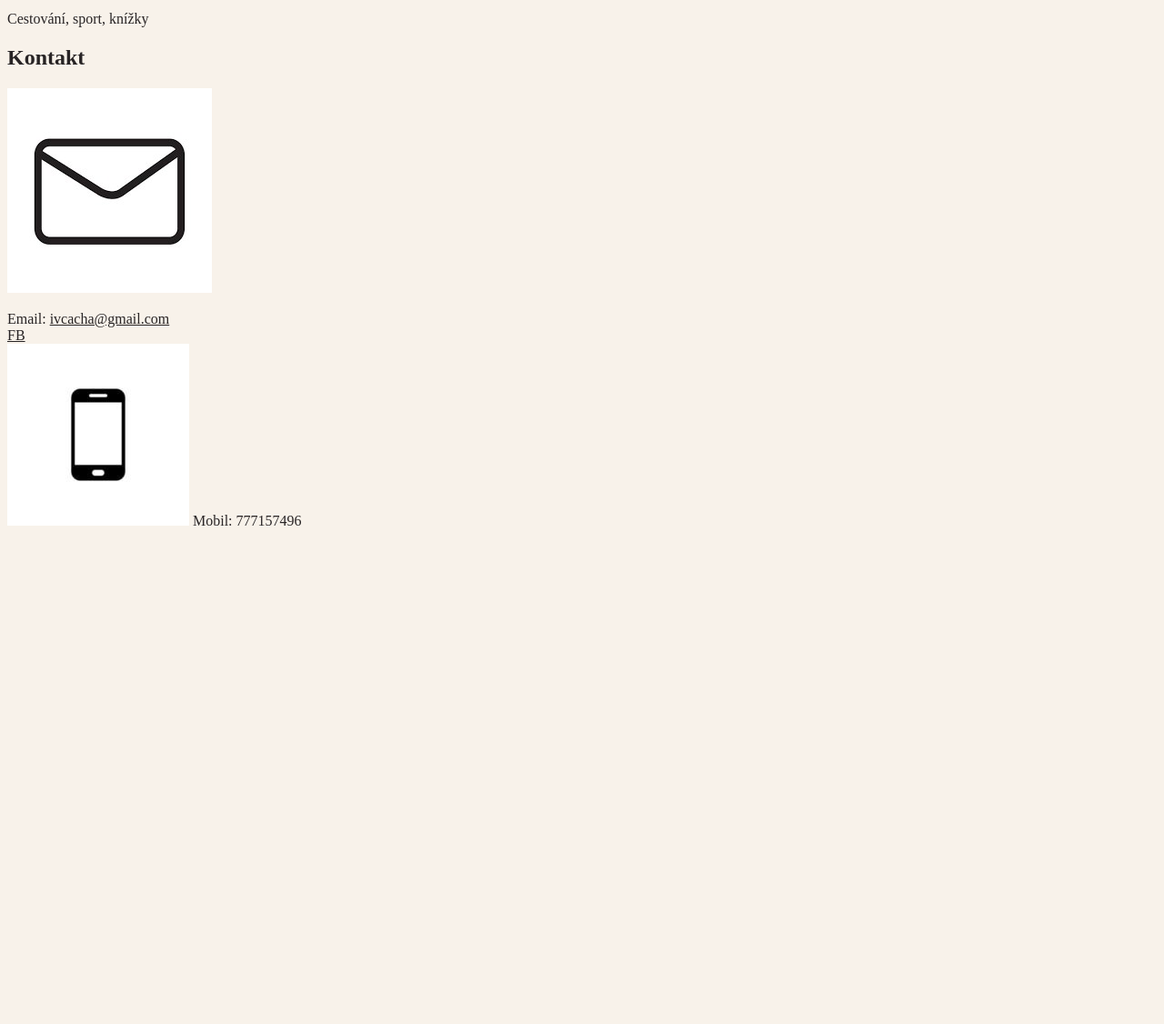
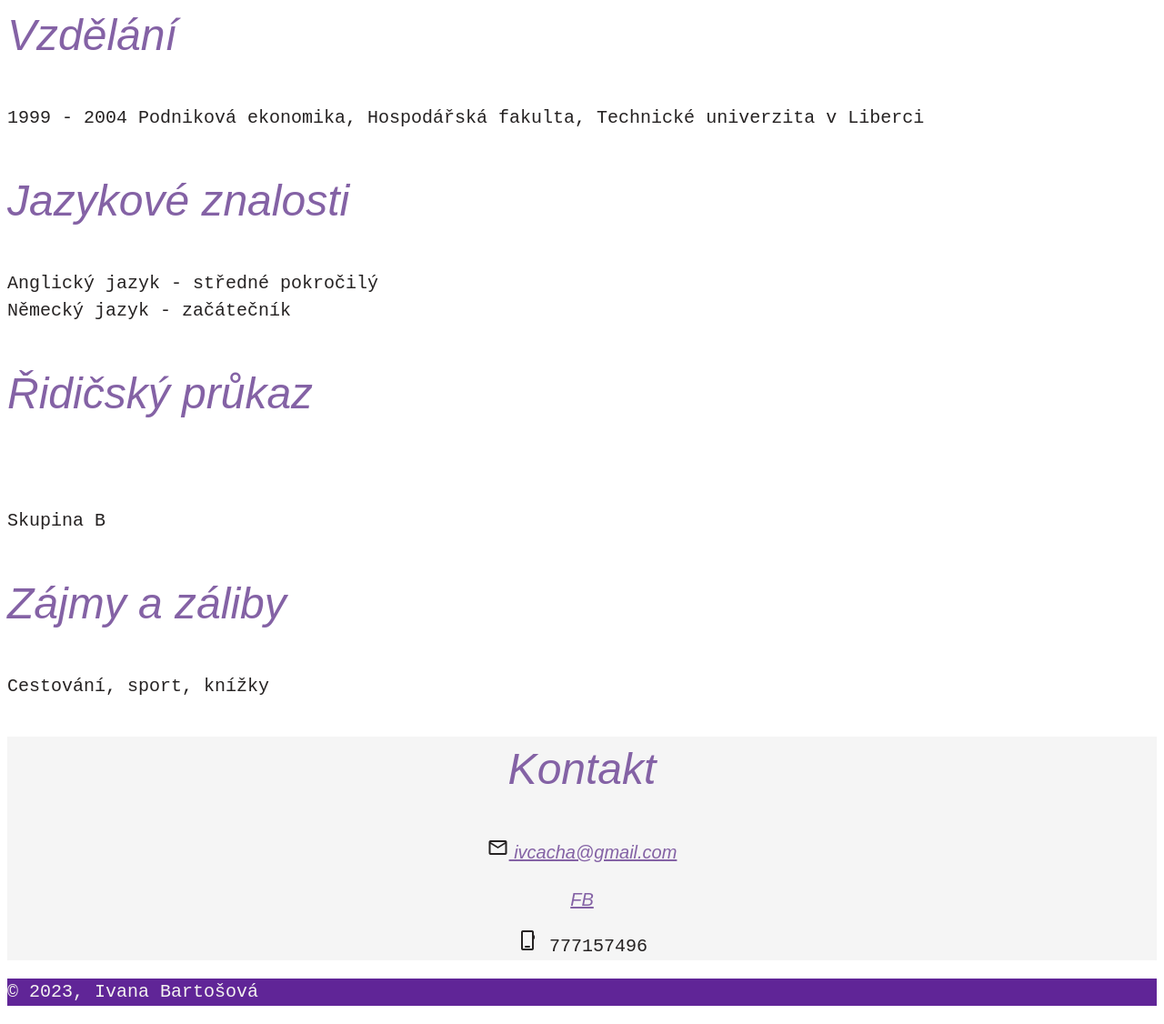
Before and after one commit to Bartiv/zivotopis, a plain HTML site: page index.html in a window 1280 px wide. Shown: the part 1069-2195 px from the top of the page at 91% size. Before the commit the page ends 1667 px from the top, so only its background shows below. Drawn offline with nearby package versions, Linux system fonts and the light colour scheme; a web font is replaced by a local one.

Commit message:
dopsani html, stylovani, nove foto

```diff
--- a/index.html
+++ b/index.html
@@ -4,18 +4,30 @@
     <meta charset="UTF-8">
     <meta name="viewport" content="width=device-width, initial-scale=1.0">
     <title>Ivana Bartošová</title>
+    <link rel="preconnect" href="https://fonts.googleapis.com">
+    <link rel="preconnect" href="https://fonts.gstatic.com" crossorigin>
+    <link href="https://fonts.googleapis.com/css2?family=Victor+Mono:wght@500;700&display=swap" rel="stylesheet">
+    <link rel="stylesheet" href="https://fonts.googleapis.com/css2?family=Material+Symbols+Outlined:opsz,wght,FILL,GRAD@20..48,100..700,0..1,-50..200" />
+    <link rel="stylesheet" href="https://fonts.googleapis.com/css2?family=Material+Symbols+Outlined:opsz,wght,FILL,GRAD@20..48,100..700,0..1,-50..200" />
+
+
+
+
    <link rel="stylesheet" href="style.css">
 
 </head>
 <body>
     <!--tohle je hlavička stránky-->
+<header class="hlavicka">
         <h1>Ivana Bartošová</h1>
+<img class="foto-portret" src="obrazky/obrazek portret.jpg" alt="foto Ivany">
+</header>
 
-    <img src="obrazky/obrazek portret.jpg" alt="foto Ivany">
     <!-- Co mne vystihuje . . .
     Work smarter not harder -->
 
     <!-- sekce pracovní zkušenosti-->
+<section class="pracovni-zkusenosti">
         <h2>Pracovní zkušenosti</h2>
         <table>
             <tr>
@@ -46,38 +58,55 @@
                 <td>3/2005 - 10/2006</td>
                 <td> Asistentka projektového týmu ve společnosti PPD Czech Republic</td>
             </tr>
-
         </table>
+</section>
 
     <!-- sekce vzdělání-->
+<section class="vzdelani">
     <h2>Vzdělání</h2>
     <p>1999 - 2004 Podniková ekonomika, Hospodářská fakulta, Technické univerzita v Liberci</p>
+</section>
 
     <!-- sekce jazykové znalosti-->
+<section class="jazykove-znalosti">
         <h2>Jazykové znalosti</h2>
         <p> Anglický jazyk - středné pokročilý<br>
             Německý jazyk - začátečník<br>
         </p>
+</section>
 
     <!-- sekce řidičský průkaz-->
+<section class="ridicsky-prukaz">
         <h2>Řidičský průkaz</h2><br>
         <p>Skupina B</p>
+</section>
 
     <!--sekce zájmy a záliby-->
+<section class="zajmy">
         <h2>Zájmy a záliby</h2>
         <p>Cestování, sport, knížky</p>
+</section>
 
     <!-- sekce kontakt-->
+    <section class="kontakt">
             <h2>Kontakt</h2>
-    <img src="obrazky/obrazek mail.jpg" alt="ikona emailu">
-    <p> Email: <a href="mailto:ivcacha@gmail.com">ivcacha@gmail.com</a><br>
-        <a href="https://www.facebook.com">FB</a><br>
-        <img src="obrazky/obrazek mobil.jpg" alt="ikona mobilu">
-        Mobil: 777157496
+            <p><span class="material-symbols-outlined">
+                mail
+                </span><a href="mailto:ivcacha@gmail.com">  ivcacha@gmail.com</a></p>
 
-    </p>
+            <p><a href="https://www.facebook.com">FB</a><br></p>
+
+    <p><span class="material-symbols-outlined">phone_iphone</span> 777157496</p>
+
+
+
+    </section>
+
 
 <!-- patička -->
+<footer class="paticka">
+    <p>© 2023, Ivana Bartošová</p>
+</footer>
 
 
 </body>
--- a/style.css
+++ b/style.css
@@ -1,12 +1,59 @@
 body {
-    color: #282425;
-    background-color: #f8f2ea;
+    color: rgb(37, 34, 34);
+    background-color: white;
+    font-size: 20px;
+    line-height: 1.5;
+    font-weight: normal;
+    font-family: 'Victor Mono', monospace;
+    font-style: normal;
+
 }
+
 
 h1,
 h2,
 h3,
 a
  {
-    color: #282425;
-    }
+    color: rgb(132, 98, 165);
+    font-family: 'Blinker', sans-serif;
+    font-style: italic;
+    line-height: 1.5;
+ }
+h1 {
+    font-size: 80px;
+    font-style: italic;
+    text-align: center;
+    font-family: 'Victor Mono', monospace;
+    font-weight: normal;
+}
+
+h2 {
+    font-size: 48px;
+    font-family: Georgia, 'Times New Roman', Times, sans-serif;
+    font-family: 'Blinker', sans-serif;
+    font-weight: normal;
+}
+
+.hlavicka,
+.kontakt {
+    background-color: whitesmoke;
+    text-align: center;
+}
+
+.paticka {
+    background-color: rgb(96, 37, 151);
+    color: rgb(245, 243, 241);
+    text-align: left;
+
+}
+
+.foto-portret {
+    width: 400px;
+    border: 3px solid white;
+    border-radius: 20px 30px 40px 0;
+
+}
+.material-symbols-outlined {
+    line-height: 0.5;
+}
```
Also changed, not shown: obrazky/foto_halvicka.jpg (added), obrazky/foto_paticka.jpg (added), podklady/text.txt, 1 other file. Lines whose indentation alone changed are shown as unchanged.
